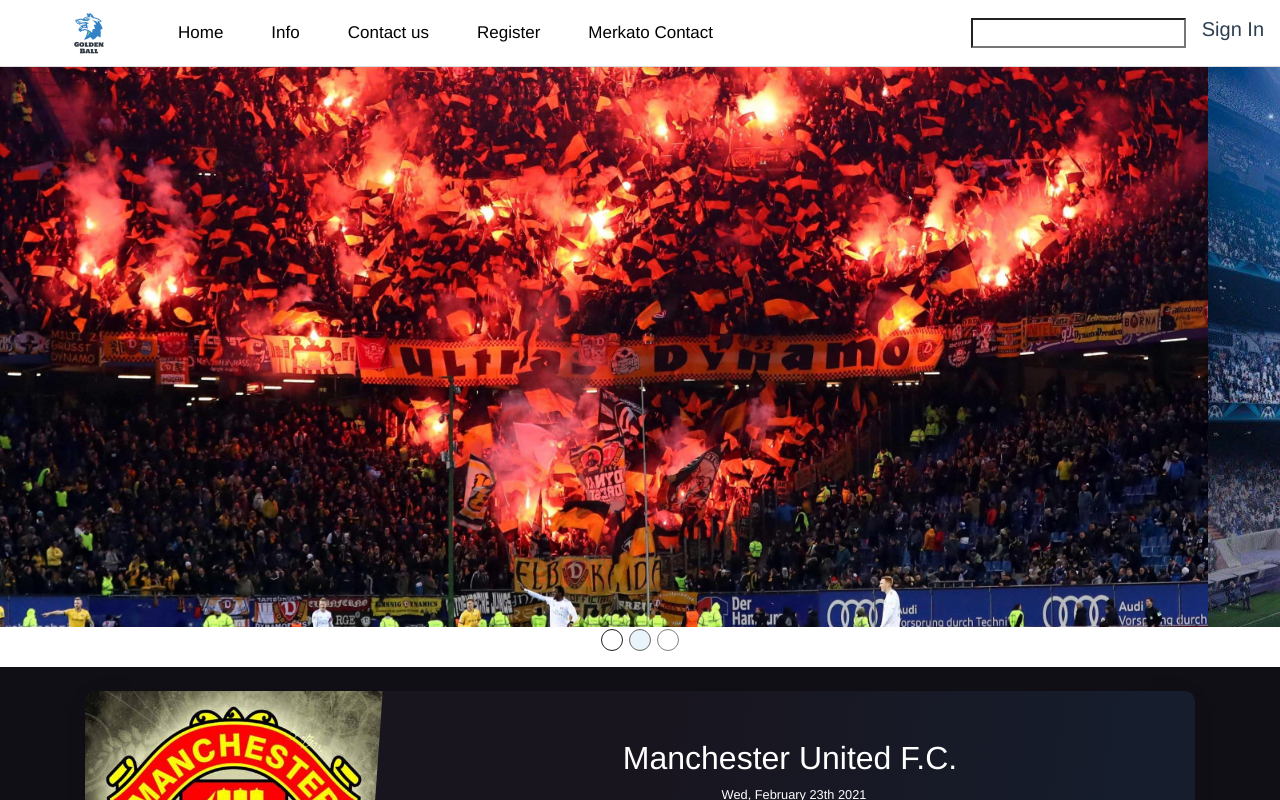
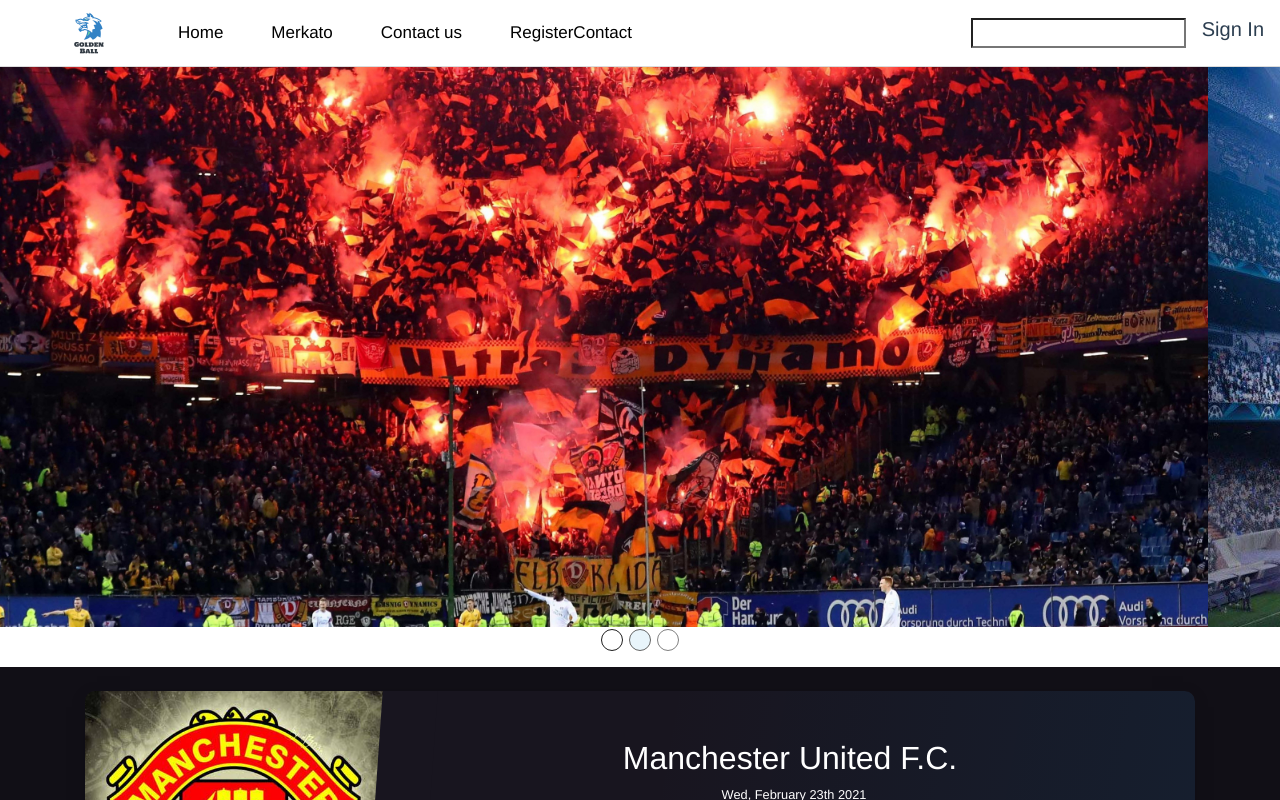
Before and after one commit to elfetetotaj/GoldenBall, a Vue app: page / in a window 1280 px wide. Built offline with nearby package versions, Linux system fonts and the light colour scheme.

Commit message:
Structure Files & Create Content Merkato

```diff
--- a/src/components/Header.vue
+++ b/src/components/Header.vue
@@ -17,10 +17,9 @@
       <!--Header navigation-->
       <span class="navbar-item bc d-none d-xl-block d-lg-block py-0">
         <router-link class="pl-5" to="/">Home</router-link>
-        <router-link class="pl-5" to="/info">Info</router-link>
+        <router-link class="pl-5" to="/info">Merkato</router-link>
         <router-link class="pl-5"  to="/contact">Contact us</router-link>
         <router-link class="pl-5" to="/register">Register</router-link>
-        <router-link class="pl-5" to="/info">Merkato </router-link>
         <router-link  to="/contact">Contact</router-link>
       </span>
 
--- a/src/views/Home.vue
+++ b/src/views/Home.vue
@@ -7,7 +7,7 @@
 </template>
 <script>
 import Slider from '../Components/HomePage/Slider.vue'
-import News from '../Components/News.vue'
+import News from '../Components/Content/News.vue'
 import Calander from '../Components/Calander.vue'
 export default {
   components: { Slider, News, Calander },
```
Also changed, not shown: src/views/Info.vue (+4 -4 lines), src/components/Content/Merkato.vue (renamed from src/components/Merkato.vue), src/components/Content/Merkato2.vue (renamed from src/components/Merkato2.vue), src/components/Content/MerkatoNews.vue (renamed from src/components/MerkatoNews.vue), src/components/Content/News.vue (renamed from src/components/News.vue), src/components/Content/Onlymerkato.vue (renamed from src/components/Onlymerkato.vue).
